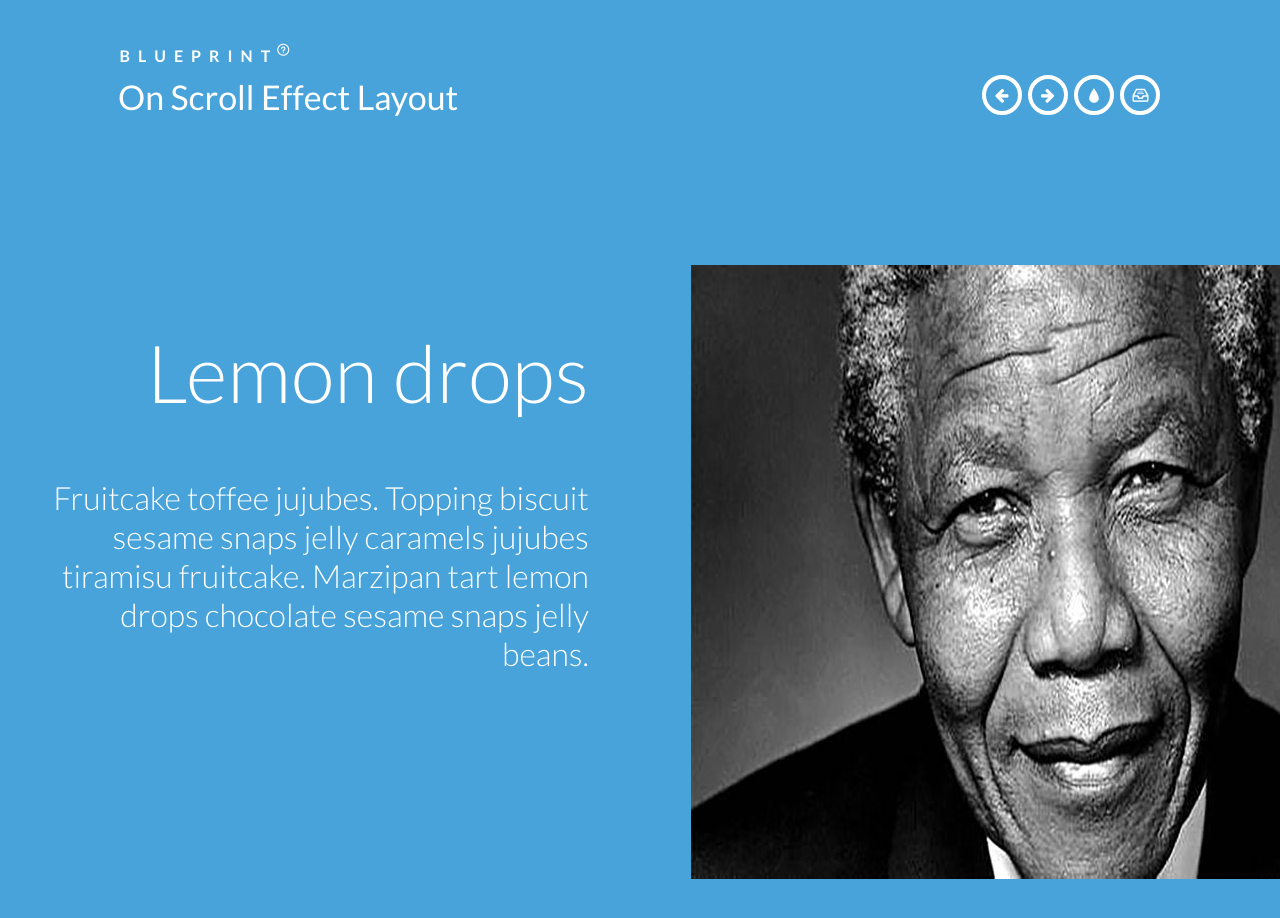
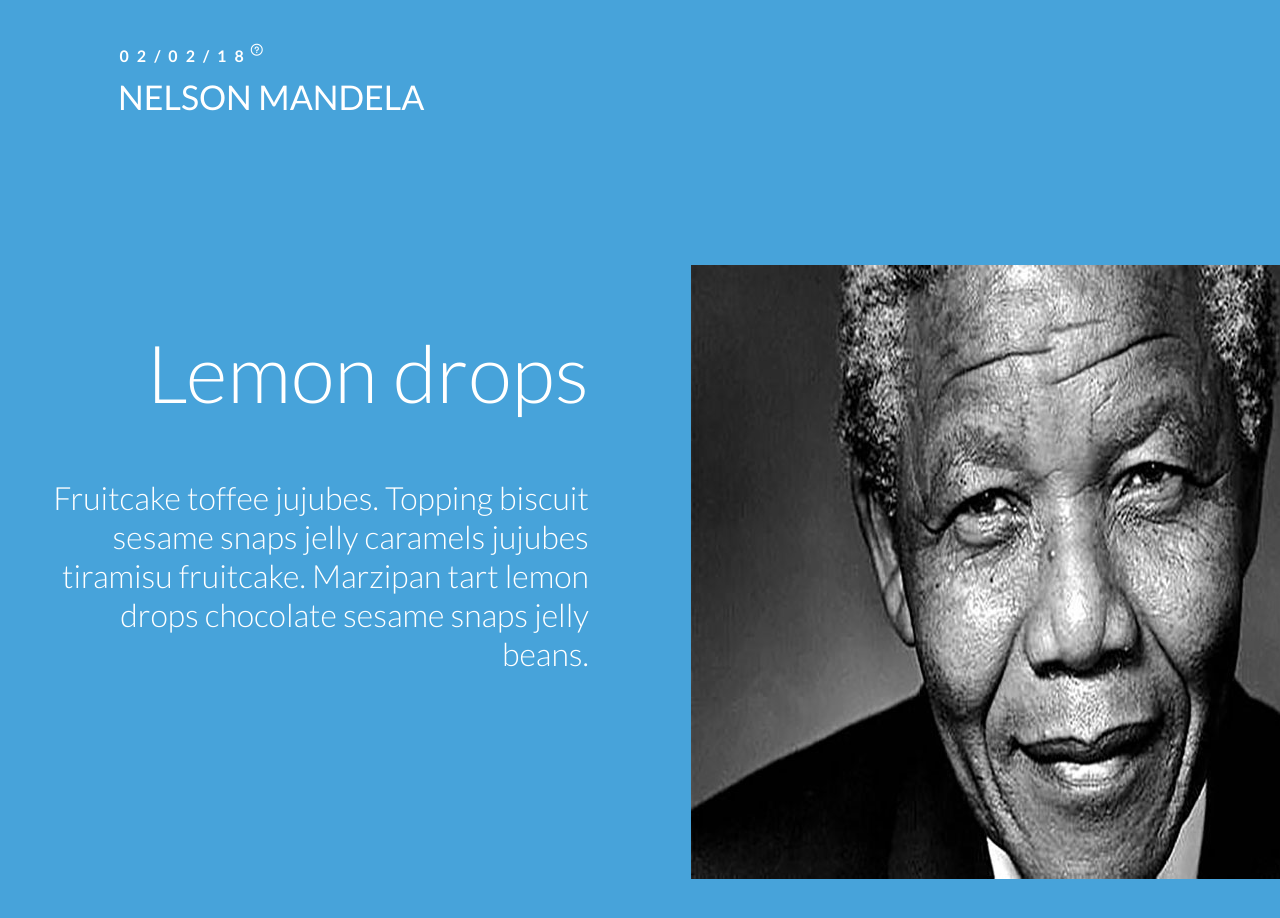
Before and after one commit to PaulBouldoires/2018-D3-Projet_02, a plain HTML site: page index.html in a window 1280 px wide. Shown: the top 918 px of the page. Drawn offline with Linux system fonts and the light colour scheme.

Commit message:
troisieme commit

```diff
--- a/index.html
+++ b/index.html
@@ -16,14 +16,8 @@
 	<body>
 		<div class="container">
 			<header class="clearfix">
-				<span>Blueprint <span class="bp-icon bp-icon-about" data-content="The Blueprints are a collection of basic and minimal website concepts, components, plugins and layouts with minimal style for easy adaption and usage, or simply for inspiration."></span></span>
-				<h1>On Scroll Effect Layout</h1>
-				<nav>
-					<a href="http://tympanus.net/Blueprints/ResponsiveIconGrid/" class="bp-icon bp-icon-prev" data-info="previous Blueprint"><span>Previous Blueprint</span></a>
-					<a href="" class="bp-icon bp-icon-next" data-info="next Blueprint"><span>Next Blueprint</span></a>
-					<a href="http://tympanus.net/codrops/?p=15962" class="bp-icon bp-icon-drop" data-info="back to the Codrops article"><span>back to the Codrops article</span></a>
-					<a href="http://tympanus.net/codrops/category/blueprints/" class="bp-icon bp-icon-archive" data-info="Blueprints archive"><span>Go to the archive</span></a>
-				</nav>
+				<span>02/02/18 <span class="bp-icon bp-icon-about" data-content="The Blueprints are a collection of basic and minimal website concepts, components, plugins and layouts with minimal style for easy adaption and usage, or simply for inspiration."></span></span>
+				<h1>NELSON MANDELA</h1>
 			</header>
 			<div id="cbp-so-scroller" class="cbp-so-scroller">
 				<section class="cbp-so-section">
```
